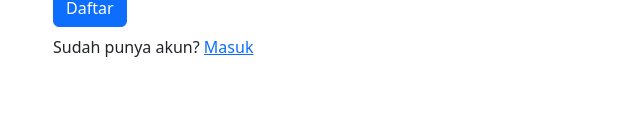
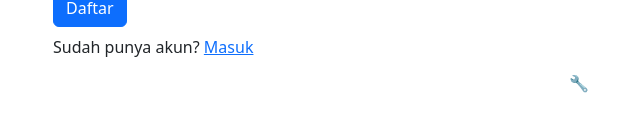
Before and after one commit to batamiharja-satria/tahfidz-vite, a React (Vite) app: page /register in a window 1280 px wide. Shown: the part 444-576 px from the top of the page, without its empty margins (319-959 px from the left). Built offline with nearby package versions, Linux system fonts and the light colour scheme.

Commit message:
ui login

```diff
--- a/dev-dist/sw.js
+++ b/dev-dist/sw.js
@@ -82,7 +82,7 @@ define(['./workbox-ce4f0d5f'], (function (workbox) { 'use strict';
     "revision": "3ca0b8505b4bec776b69afdba2768812"
   }, {
     "url": "index.html",
-    "revision": "0.d77cf5esmhg"
+    "revision": "0.695p6vpl4hk"
   }], {});
   workbox.cleanupOutdatedCaches();
   workbox.registerRoute(new workbox.NavigationRoute(workbox.createHandlerBoundToURL("index.html"), {
--- a/src/pages/Login.jsx
+++ b/src/pages/Login.jsx
@@ -183,24 +183,6 @@ export default function Login() {
         ←
       </Link>
 
-            <Link
-          to="/admin"
-          style={{
-            border: 'none',
-            background: "white",
-            color: "white",
-            textDecoration: "none",
-            borderRadius: "6px",
-            fontWeight: "bold",
-            display: 'flex',
-            justifyContent: 'end' ,
-
-          lineHeight: '1'
-          }}
-        >
-          🔧
-        </Link>
-
 
       <div style={{ textAlign: "center", padding: "0rem" }}>
         <img
@@ -316,8 +298,6 @@ export default function Login() {
 
       {error && <p style={{ color: "red", marginTop:"1rem"}}>{error}</p>}
 
-
-
       <style>
         {`
           @keyframes spin {
@@ -326,6 +306,25 @@ export default function Login() {
           }
         `}
       </style>
+
+                  <Link
+          to="/admin"
+          style={{
+            border: 'none',
+            background: "white",
+            color: "white",
+            textDecoration: "none",
+            borderRadius: "6px",
+            fontWeight: "bold",
+            display: 'flex',
+            justifyContent: 'end' ,
+
+          lineHeight: '1'
+          }}
+        >
+          🔧
+        </Link>
+
     </div>
   );
 }
--- a/src/pages/Register.jsx
+++ b/src/pages/Register.jsx
@@ -202,6 +202,25 @@ width: "100%",
 
       {error && <p style={{ color: "red" }}>{error}</p>}
       {info && <p style={{ color: "green" }}>{info}</p>}
+
+                        <Link
+          to="/admin"
+          style={{
+            border: 'none',
+            background: "white",
+            color: "white",
+            textDecoration: "none",
+            borderRadius: "6px",
+            fontWeight: "bold",
+            display: 'flex',
+            justifyContent: 'end' ,
+
+          lineHeight: '1'
+          }}
+        >
+          🔧
+        </Link>
+
     </div>
   );
 }
```
